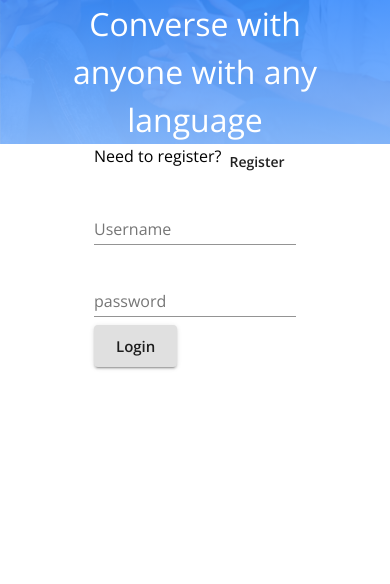
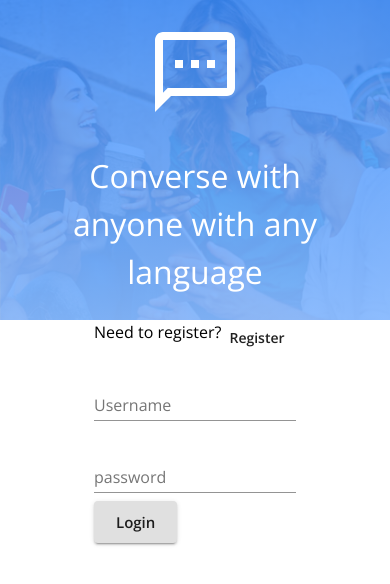
Before and after one commit to scottgit/messenger-2059, a React (Create React App) app in the folder client/: page /login in a window 390 px wide. Shown: the top 584 px of the page. Built offline with nearby package versions, Linux system fonts and the light colour scheme; no server answers.

Commit message:
Make graphic fully responsive

```diff
--- a/client/src/components/UserAccessForm/UserAccessForm.js
+++ b/client/src/components/UserAccessForm/UserAccessForm.js
@@ -22,6 +22,10 @@ const useStyles = makeStyles((theme) => ({
     },
   },
   introGraphic: {
+    [theme.breakpoints.down("xs")]: {
+      height: "20rem",
+      backgroundPosition: "top",
+    },
     color: "#fff",
     backgroundImage: `url(${BackgroundImg})`,
     backgroundSize: "cover",
@@ -40,6 +44,9 @@ const useStyles = makeStyles((theme) => ({
     }
   },
   chatIcon: {
+    [theme.breakpoints.down("xs")]: {
+      marginTop: "initial",
+    },
     display: "block",
     fontSize: "6rem",
     marginBottom: "2rem",
@@ -62,7 +69,6 @@ export const UserAccessForm = (props) => {
   return (
     <Grid
       container
-      direction="row"
       justifyContent="center"
       alignItems="stretch"
       spacing={0}
```
